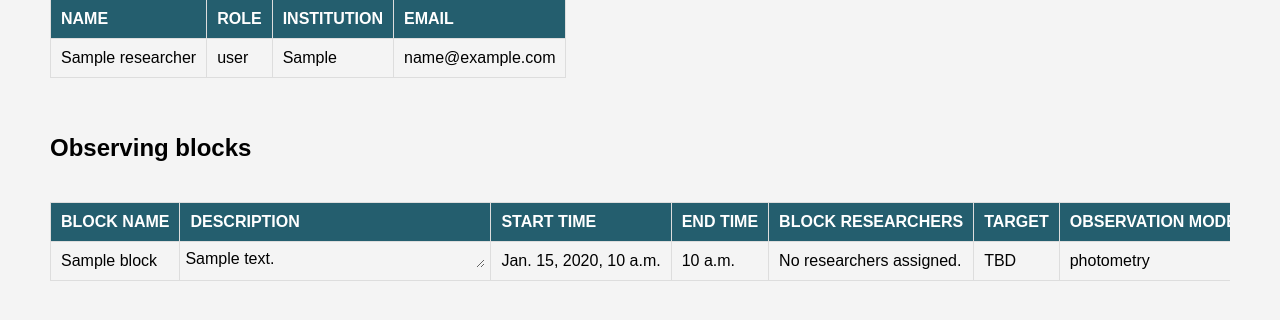
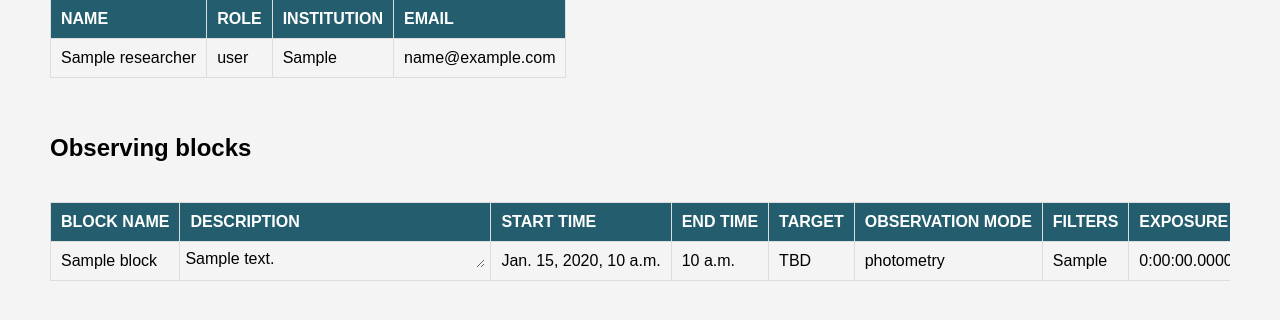
Before and after one commit to noeliagrande/Dwarfs4MOSAIC-Web, a Django app: a page that uses src/dwarfs4MOSAIC/templates/dwarfs4MOSAIC/observing_run.html in a window 1280 px wide. Shown: the part 291-611 px from the top of the page. Run offline with Django 5.2, Linux system fonts and the light colour scheme; tables that the repository leaves empty hold one stand-in row (values such as "Sample post").

Commit message:
Se eliminan 'researchers' de 'observing_block'

```diff
--- a/src/dwarfs4MOSAIC/forms.py
+++ b/src/dwarfs4MOSAIC/forms.py
@@ -2,9 +2,9 @@ from django import forms
 from django.core.exceptions import ValidationError
 from django.core.validators import MinValueValidator, MaxValueValidator
 from django.forms.widgets import TextInput
-
 from .models import Tbl_observatory
 
+# Management of longitude and latitude fields
 class ObservatoryAdminForm(forms.ModelForm):
     # Longitude: must be between -180 and 180 degrees
     longitude_ew = forms.ChoiceField(
@@ -68,7 +68,7 @@ class ObservatoryAdminForm(forms.ModelForm):
         model = Tbl_observatory
         fields = '__all__'
 
-    # Shows init values
+    # Show init values
     def __init__(self, *args, **kwargs):
         super().__init__(*args, **kwargs)
 
--- a/src/dwarfs4MOSAIC/models.py
+++ b/src/dwarfs4MOSAIC/models.py
@@ -250,11 +250,6 @@ class Tbl_observing_block(models.Model):
         blank=True,
         verbose_name="End Time")
 
-    researchers = models.ManyToManyField(
-        'Tbl_researcher',
-        related_name='observing_blocks'
-    )
-
     '''target = models.ForeignKey(
         Tbl_target,
         on_delete=models.PROTECT,
--- a/src/dwarfs4MOSAIC/templates/dwarfs4MOSAIC/observing_blocks.html
+++ b/src/dwarfs4MOSAIC/templates/dwarfs4MOSAIC/observing_blocks.html
@@ -22,7 +22,6 @@
                         <th>DESCRIPTION</th>
                         <th>START TIME</th>
                         <th>END TIME</th>
-                        <th>RESEARCHERS</th>
                         <th>TARGET</th>
                         <th>OBSERVATION MODE</th>
                         <th>FILTERS</th>
@@ -49,7 +48,6 @@
                         <td>{{ block.start_time }}</td>
                         <td>{{ block.end_time }}</td>
                         <td> TBD </td>
-                        <td> TBD </td>
                         <td>{{ block.observation_mode }}</td>
                         <td>{{ block.filters }}</td>
                         <td>{{ block.exposure_time }}</td>
--- a/src/dwarfs4MOSAIC/templates/dwarfs4MOSAIC/observing_run.html
+++ b/src/dwarfs4MOSAIC/templates/dwarfs4MOSAIC/observing_run.html
@@ -1,5 +1,5 @@
 
-<!-- Arguments: 'observing_run', 'lst_observing_blocks', 'lst_researchers'  -->
+<!-- Arguments: 'observing_run', 'lst_observing_blocks' -->
 
 {% extends 'dwarfs4MOSAIC/base.html' %}
 
@@ -58,7 +58,6 @@
                         <th>DESCRIPTION</th>
                         <th>START TIME</th>
                         <th>END TIME</th>
-                        <th>BLOCK RESEARCHERS</th>
                         <th>TARGET</th>
                         <th>OBSERVATION MODE</th>
                         <th>FILTERS</th>
@@ -79,13 +78,6 @@
                             </td>
                             <td>{{ block.start_time }}</td>
                             <td>{{ block.end_time }}</td>
-                            <td>
-                                {% for researcher in block.researchers.all %}
-                                    {{ researcher.name }}<br>
-                                {% empty %}
-                                    No researchers assigned.
-                                {% endfor %}
-                            </td>
                             <td> TBD </td>
                             <td>{{ block.observation_mode }}</td>
                             <td>{{ block.filters }}</td>
--- a/src/dwarfs4MOSAIC/urls.py
+++ b/src/dwarfs4MOSAIC/urls.py
@@ -38,5 +38,4 @@ urlpatterns = [
 
     # 'Observing_block table' page.
     path('observing_blocks/', views.observing_blocks_view, name='observing_blocks'),
-    path('get_researchers/', views.get_researchers, name='get_researchers'),
 ]
--- a/src/dwarfs4MOSAIC/views.py
+++ b/src/dwarfs4MOSAIC/views.py
@@ -1,15 +1,7 @@
 from django.shortcuts import render
 from django.shortcuts import get_object_or_404
-from django.http import JsonResponse
 
 from .models import *
-
-def get_researchers(request):
-    """Devuelve los researchers asociados a un observing_run."""
-    observing_run_id = request.GET.get("observing_run_id")
-    print(observing_run_id)
-    researchers = Tbl_researcher.objects.filter(observing_runs=observing_run_id).values("id", "name")
-    return JsonResponse(list(researchers), safe=False)
 
 # 'Home' page.
 def home_view(request):
```
Also changed, not shown: src/dwarfs4MOSAIC/admin.py (+0 -18 lines), src/dwarfs4MOSAIC/static/dwarfs4MOSAIC/admin/js/observing_block.js (deleted, +0 -25 lines), src/dwarfs4MOSAIC/templates/dwarfs4MOSAIC/home.html (+11 -4 lines), src/dwarfs4MOSAIC/migrations/0023_remove_tbl_observing_block_researchers_and_more.py (added), src/dwarfs4MOSAIC/static/dwarfs4MOSAIC/images/ELT_day.jpg (added), src/dwarfs4MOSAIC/static/dwarfs4MOSAIC/images/ELT_night.jpg (added).
